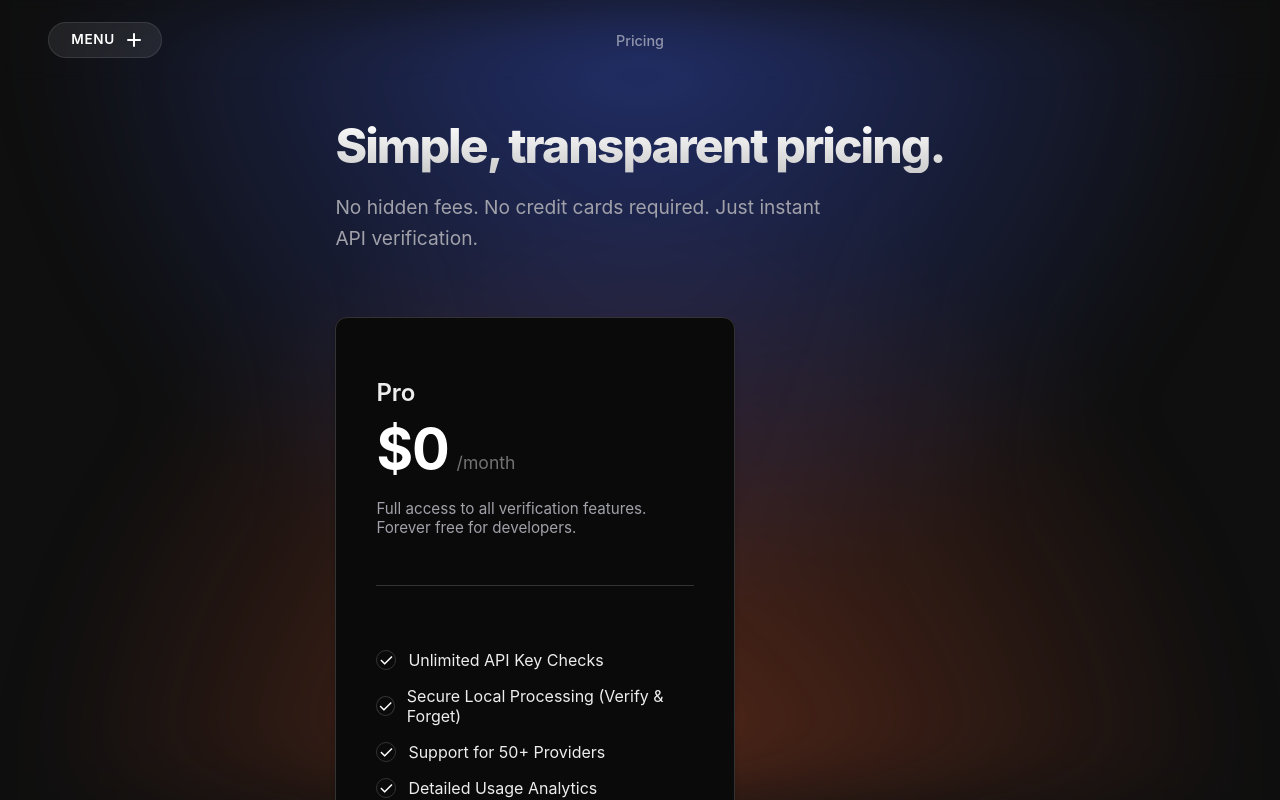
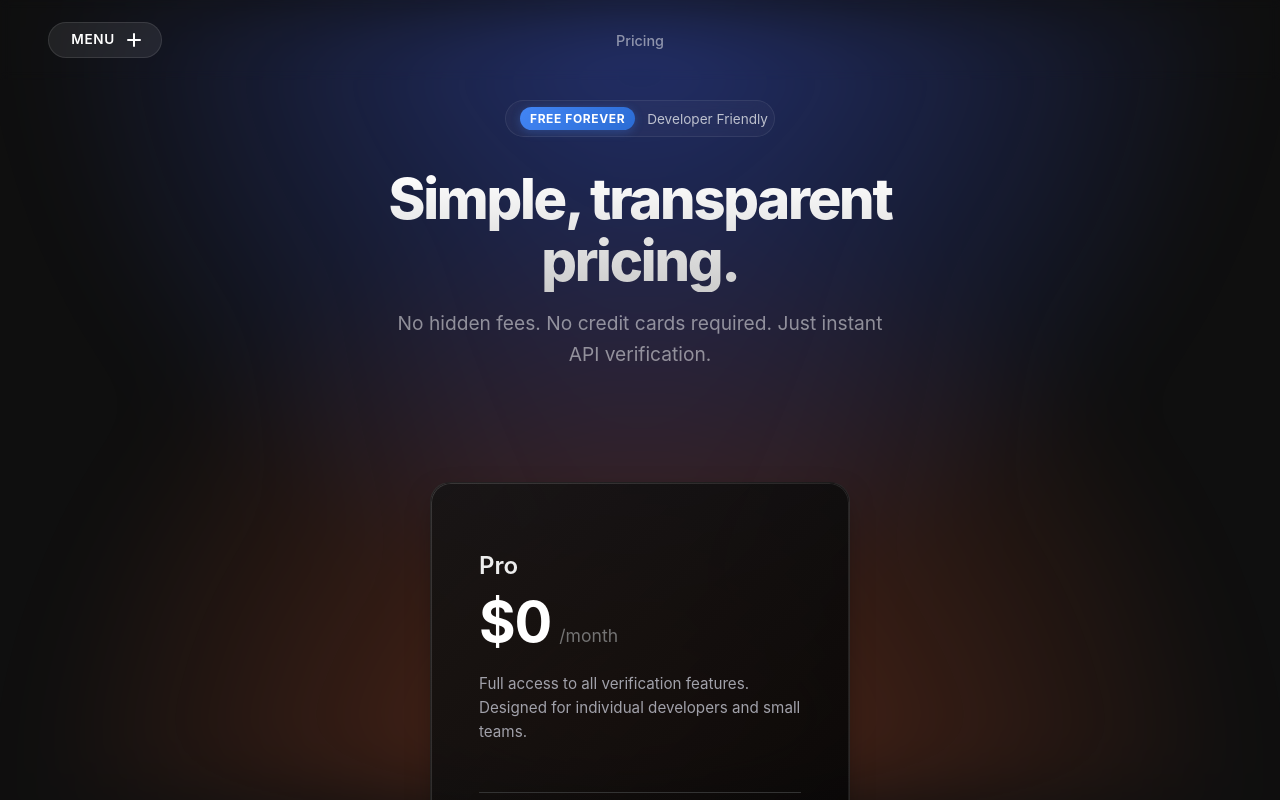
Before and after one commit to Adi-gitX/Oracle, a Next.js app: page /pricing in a window 1280 px wide. Built offline with nearby package versions, Linux system fonts and the light colour scheme.

Commit message:
feat: Implement new pricing page UI, refactor suggestions form styling, and introduce a unified scroll area.

```diff
--- a/pages/api/check.ts
+++ b/pages/api/check.ts
@@ -1,6 +1,6 @@
 import type { NextApiRequest, NextApiResponse } from 'next'
 import fetch from 'cross-fetch'
-import { decryptData } from '../../utils/encryption'
+import { decryptData, encryptData } from '../../utils/encryption'
 
 type CheckResponse = {
     valid: boolean
@@ -138,5 +138,7 @@ export default async function handler(
         result = { valid: false, message: 'Unknown Key Format' }
     }
 
-    res.status(200).json(result)
+    // Encrypt the result before sending
+    const encryptedResult = encryptData(JSON.stringify(result))
+    res.status(200).json({ payload: encryptedResult, isEncrypted: true } as any)
 }
--- a/pages/pricing.tsx
+++ b/pages/pricing.tsx
@@ -19,7 +19,7 @@ const socialItems = [
 
 export default function Pricing() {
     return (
-        <div className={styles.dashboardContainer} style={{ overflowY: 'auto' }}>
+        <div className={styles.dashboardContainer}>
             <StaggeredMenu
                 items={menuItems}
                 socialItems={socialItems}
@@ -33,79 +33,58 @@ export default function Pricing() {
 
             <div className={styles.backgroundGlow} />
 
-            <div style={{
-                maxWidth: '800px',
-                margin: '0 auto',
-                padding: '120px 2rem 4rem',
-                position: 'relative',
-                zIndex: 10
-            }}>
-                <div style={{ marginBottom: '4rem' }}>
-                    <h1 className={styles.heroTitle} style={{ fontSize: '3rem', marginBottom: '1rem' }}>
+            <div className={styles.scrollArea}>
+                <div className={styles.pricingContent}>
+                    <div className={styles.pricingHeader}>
+                        <div className={styles.pillBadge} style={{ margin: '0 auto 2rem' }}>
+                            <span>Free Forever</span> Developer Friendly
+                        </div>
+                        <h1 className={styles.heroTitle} style={{ fontSize: '3.5rem' }}>
                             Simple, transparent pricing.
                         </h1>
-                    <p className={styles.heroSubtitle} style={{ fontSize: '1.2rem', color: '#a1a1aa' }}>
+                        <p className={styles.heroSubtitle} style={{ margin: '0 auto' }}>
                             No hidden fees. No credit cards required. Just instant API verification.
                         </p>
                     </div>
 
                     <div className={styles.pricingCard}>
-                    <div style={{ borderBottom: '1px solid #333', paddingBottom: '2rem', marginBottom: '2rem' }}>
+                        <div style={{ borderBottom: '1px solid #333', paddingBottom: '2rem' }}>
                             <h2 style={{ fontSize: '1.5rem', fontWeight: '600', color: '#ededed', marginBottom: '0.5rem' }}>Pro</h2>
-                        <div style={{ display: 'flex', alignItems: 'baseline', gap: '8px' }}>
-                            <span style={{ fontSize: '3.5rem', fontWeight: '700', color: '#fff', letterSpacing: '-0.02em' }}>$0</span>
-                            <span style={{ color: '#737373', fontSize: '1.1rem' }}>/month</span>
+                            <div style={{ display: 'flex', alignItems: 'baseline' }}>
+                                <span className={styles.priceAmount}>$0</span>
+                                <span className={styles.pricePeriod}>/month</span>
                             </div>
-                        <p style={{ color: '#a1a1aa', marginTop: '1rem', fontSize: '0.95rem' }}>
-                            Full access to all verification features. Forever free for developers.
+                            <p style={{ color: '#a1a1aa', marginTop: '1rem', fontSize: '0.95rem', lineHeight: '1.6' }}>
+                                Full access to all verification features. <br />
+                                Designed for individual developers and small teams.
                             </p>
                         </div>
 
-                    <ul style={{ listStyle: 'none', padding: 0, margin: 0, display: 'flex', flexDirection: 'column', gap: '1rem' }}>
+                        <ul className={styles.featureList}>
                             {[
                                 'Unlimited API Key Checks',
-                            'Secure Local Processing (Verify & Forget)',
+                                'Secure Local Processing',
                                 'Support for 50+ Providers',
                                 'Detailed Usage Analytics',
                                 'Exportable Reports',
                                 'Priority Email Support'
                             ].map((item, i) => (
-                            <li key={i} style={{ display: 'flex', alignItems: 'center', gap: '12px', fontSize: '1rem', color: '#ededed' }}>
-                                <span style={{ color: '#fff', fontSize: '1.1rem', display: 'flex', alignItems: 'center', justifyContent: 'center', width: '20px', height: '20px', borderRadius: '50%', border: '1px solid #333' }}>✓</span>
+                                <li key={i} className={styles.featureItem}>
+                                    <span className={styles.checkIcon}>✓</span>
                                     {item}
                                 </li>
                             ))}
                         </ul>
 
-                    <Link href="/dashboard">
-                        <button style={{
-                            width: '100%',
-                            padding: '1rem',
-                            background: '#fff',
-                            color: '#000',
-                            border: '1px solid #fff',
-                            borderRadius: '8px',
-                            fontWeight: '600',
-                            cursor: 'pointer',
-                            marginTop: '2rem',
-                            fontSize: '1rem',
-                            transition: 'all 0.2s ease'
-                        }}
-                            onMouseOver={(e) => {
-                                e.currentTarget.style.background = '#e5e5e5';
-                                e.currentTarget.style.borderColor = '#e5e5e5';
-                            }}
-                            onMouseOut={(e) => {
-                                e.currentTarget.style.background = '#fff';
-                                e.currentTarget.style.borderColor = '#fff';
-                            }}
-                        >
+                        <Link href="/dashboard" style={{ width: '100%' }}>
+                            <button className={styles.ctaButton}>
                                 Start Checking Now
                             </button>
                         </Link>
-                    <p style={{ textAlign: 'center', fontSize: '0.85rem', color: '#555', marginTop: '1rem' }}>
-                        Free forever. No credit card needed.
+                        <p style={{ textAlign: 'center', fontSize: '0.8rem', color: '#555' }}>
+                            No credit card needed.
                         </p>
+                    </div>
                 </div>
             </div>
         </div>
--- a/styles/Dashboard.module.css
+++ b/styles/Dashboard.module.css
@@ -49,27 +49,31 @@
 .pillBadge {
     background: rgba(255, 255, 255, 0.03);
     border: 1px solid rgba(255, 255, 255, 0.08);
-    padding: 6px 14px;
+    padding: 6px 6px 6px 14px;
+    /* Adjusted padding */
     border-radius: 99px;
     font-size: 0.85rem;
     color: rgba(255, 255, 255, 0.7);
     margin-bottom: 2.5rem;
     backdrop-filter: blur(10px);
-    display: flex;
+    display: inline-flex;
+    /* Fix: Inline flex to fit content */
     align-items: center;
-    gap: 10px;
+    gap: 12px;
     transition: all 0.3s ease;
 }
 
 .pillBadge span {
     background: linear-gradient(135deg, #4285f4, #2b6cd4);
     color: #fff;
-    padding: 2px 8px;
-    border-radius: 4px;
-    font-size: 0.7rem;
+    padding: 4px 10px;
+    border-radius: 99px;
+    /* Fuller pill shape */
+    font-size: 0.75rem;
     font-weight: 700;
     letter-spacing: 0.05em;
     text-transform: uppercase;
+    box-shadow: 0 2px 10px rgba(66, 133, 244, 0.3);
 }
 
 /* Typography */
@@ -245,15 +249,22 @@
     /* Never shrink */
 }
 
+/* Unified Scrollable Area for all pages */
+.scrollArea {
+    flex: 1;
+    overflow-y: auto;
+    width: 100%;
+    position: relative;
+    z-index: 10;
+    scroll-behavior: smooth;
+}
+
 .chatScrollArea {
     flex: 1;
     overflow-y: auto;
     width: 100%;
-    /* max-width removed to allow full-width scroll hit area */
     scroll-behavior: smooth;
-    /* Custom Scrollbar */
-    scrollbar-width: thin;
-    scrollbar-color: rgba(255, 255, 255, 0.1) transparent;
+    /* Inherit global scrollbar */
 }
 
 .chatContentInner {
@@ -263,19 +274,6 @@
     padding: 120px 2rem 250px;
     display: flex;
     flex-direction: column;
-}
-
-.chatScrollArea::-webkit-scrollbar {
-    width: 6px;
-}
-
-.chatScrollArea::-webkit-scrollbar-track {
-    background: transparent;
-}
-
-.chatScrollArea::-webkit-scrollbar-thumb {
-    background-color: rgba(255, 255, 255, 0.1);
-    border-radius: 20px;
 }
 
 .messageRow {
@@ -607,33 +605,193 @@
 
 /* Premium Professional Cards - Vercel Style */
 .pricingCard {
-    background: #0a0a0a;
-    /* Deep black */
-    border: 1px solid #333;
-    /* Crisp border */
-    border-radius: 12px;
-    /* Tighter radius */
-    padding: 2.5rem;
-    max-width: 400px;
+    background: linear-gradient(135deg, rgba(20, 20, 20, 0.8), rgba(0, 0, 0, 0.95));
+    border: 1px solid rgba(255, 255, 255, 0.1);
+    border-radius: 20px;
+    padding: 3rem;
+    max-width: 420px;
     width: 100%;
-    box-shadow: 0 4px 6px -1px rgba(0, 0, 0, 0.1),
-        0 2px 4px -1px rgba(0, 0, 0, 0.06);
+    box-shadow: 0 10px 30px -10px rgba(0, 0, 0, 0.5);
     display: flex;
     flex-direction: column;
     gap: 2rem;
     margin-top: 3rem;
-    transition: all 0.2s ease;
+    transition: all 0.3s cubic-bezier(0.25, 0.8, 0.25, 1);
     position: relative;
     overflow: hidden;
 }
 
-/* Remove shiny top border */
 .pricingCard::before {
-    display: none;
+    content: '';
+    position: absolute;
+    inset: 0;
+    border-radius: 20px;
+    padding: 1px;
+    background: linear-gradient(to bottom right, rgba(255, 255, 255, 0.15), rgba(255, 255, 255, 0.05));
+    -webkit-mask: linear-gradient(#fff 0 0) content-box, linear-gradient(#fff 0 0);
+    -webkit-mask-composite: xor;
+    mask-composite: exclude;
+    pointer-events: none;
 }
 
 .pricingCard:hover {
-    transform: translateY(-2px);
-    border-color: #555;
-    box-shadow: 0 10px 15px -3px rgba(0, 0, 0, 0.1), 0 4px 6px -2px rgba(0, 0, 0, 0.05);
+    transform: translateY(-8px);
+    box-shadow: 0 20px 40px -10px rgba(0, 0, 0, 0.6), 0 0 15px rgba(255, 255, 255, 0.05);
 }
+
+.pricingContent {
+    display: flex;
+    flex-direction: column;
+    align-items: center;
+    width: 100%;
+    max-width: 1200px;
+    margin: 0 auto;
+    padding: 100px 2rem;
+    z-index: 10;
+}
+
+.pricingHeader {
+    text-align: center;
+    max-width: 600px;
+    margin-bottom: 4rem;
+}
+
+.priceAmount {
+    font-size: 3.5rem;
+    font-weight: 700;
+    color: #fff;
+    letter-spacing: -0.02em;
+}
+
+.pricePeriod {
+    color: #737373;
+    font-size: 1.1rem;
+    margin-left: 8px;
+}
+
+.featureList {
+    list-style: none;
+    padding: 0;
+    margin: 0;
+    display: flex;
+    flex-direction: column;
+    gap: 1rem;
+}
+
+.featureItem {
+    display: flex;
+    align-items: center;
+    gap: 12px;
+    font-size: 1rem;
+    color: #ededed;
+}
+
+.checkIcon {
+    color: #000;
+    background: #fff;
+    display: flex;
+    align-items: center;
+    justify-content: center;
+    width: 20px;
+    height: 20px;
+    border-radius: 50%;
+    font-size: 12px;
+    font-weight: bold;
+}
+
+.ctaButton {
+    width: 100%;
+    padding: 1rem;
+    background: #fff;
+    color: #000;
+    border: 1px solid #fff;
+    border-radius: 8px;
+    font-weight: 600;
+    cursor: pointer;
+    margin-top: auto;
+    font-size: 1rem;
+    transition: all 0.2s ease;
+}
+
+.ctaButton:hover {
+    background: #e5e5e5;
+    transform: scale(1.02);
+}
+
+/* Suggestions Page Styles */
+.feedbackForm {
+    width: 100%;
+    max-width: 500px;
+    display: flex;
+    flex-direction: column;
+    gap: 1.5rem;
+    background: rgba(20, 20, 20, 0.6);
+    backdrop-filter: blur(20px);
+    padding: 2.5rem;
+    border-radius: 24px;
+    border: 1px solid rgba(255, 255, 255, 0.08);
+    box-shadow: 0 4px 24px -1px rgba(0, 0, 0, 0.2);
+}
+
+.glassInput {
+    background: rgba(255, 255, 255, 0.03);
+    border: 1px solid rgba(255, 255, 255, 0.1);
+    padding: 1rem;
+    border-radius: 12px;
+    color: #fff;
+    outline: none;
+    font-size: 1rem;
+    font-family: inherit;
+    transition: all 0.2s;
+}
+
+.glassInput:focus {
+    background: rgba(255, 255, 255, 0.05);
+    border-color: rgba(255, 255, 255, 0.2);
+    box-shadow: 0 0 0 4px rgba(255, 255, 255, 0.02);
+}
+
+.glassInput::placeholder {
+    color: rgba(255, 255, 255, 0.2);
+}
+
+.submitButton {
+    background: linear-gradient(135deg, #fff 0%, #e0e0e0 100%);
+    color: #000;
+    padding: 1rem;
+    border-radius: 12px;
+    border: none;
+    font-weight: 600;
+    cursor: pointer;
+    font-size: 1rem;
+    transition: all 0.2s;
+    margin-top: 0.5rem;
+}
+
+.submitButton:hover:not(:disabled) {
+    transform: translateY(-1px);
+    box-shadow: 0 4px 12px rgba(255, 255, 255, 0.15);
+}
+
+.submitButton:disabled {
+    opacity: 0.5;
+    cursor: default;
+}
+
+.statusMessage {
+    text-align: center;
+    font-size: 0.9rem;
+    padding: 0.5rem;
+    border-radius: 8px;
+    animation: fadeIn 0.3s ease;
+}
+
+.statusSuccess {
+    color: #00E676;
+    background: rgba(0, 230, 118, 0.1);
+}
+
+.statusError {
+    color: #FF5252;
+    background: rgba(255, 82, 82, 0.1);
+}
--- a/styles/globals.css
+++ b/styles/globals.css
@@ -25,6 +25,7 @@ body {
   color: var(--geist-foreground);
   -webkit-font-smoothing: antialiased;
   background-color: #000;
+  scroll-behavior: smooth;
 }
 
 /* Dark Scrollbar Styling */
```
Also changed, not shown: pages/api/chat.ts (+6 -2 lines), pages/dashboard.tsx (+33 -11 lines), pages/docs.tsx (+42 -14 lines), pages/suggestions.tsx (+21 -17 lines). Lines whose indentation alone changed are shown as unchanged.
